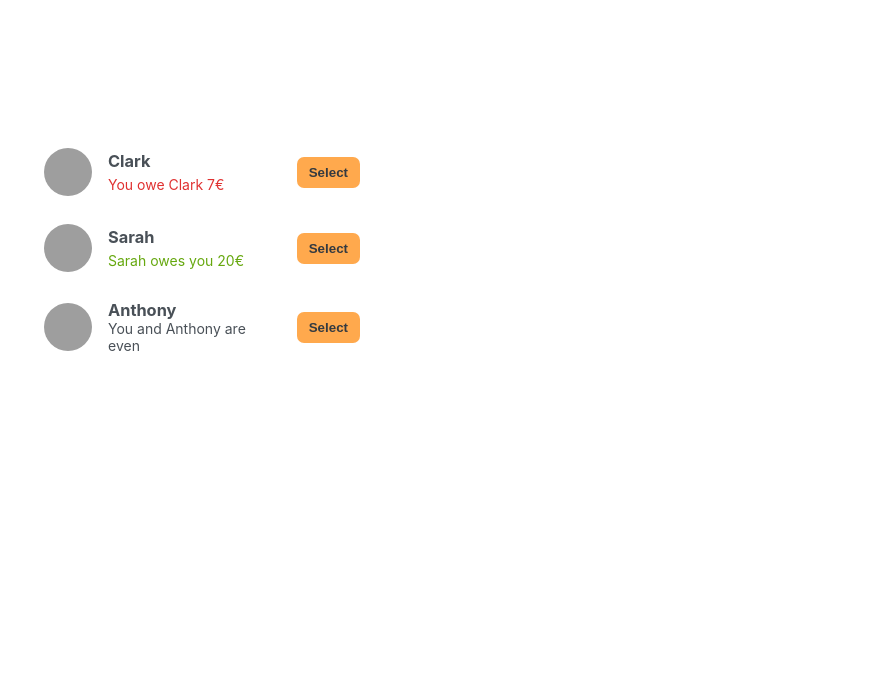
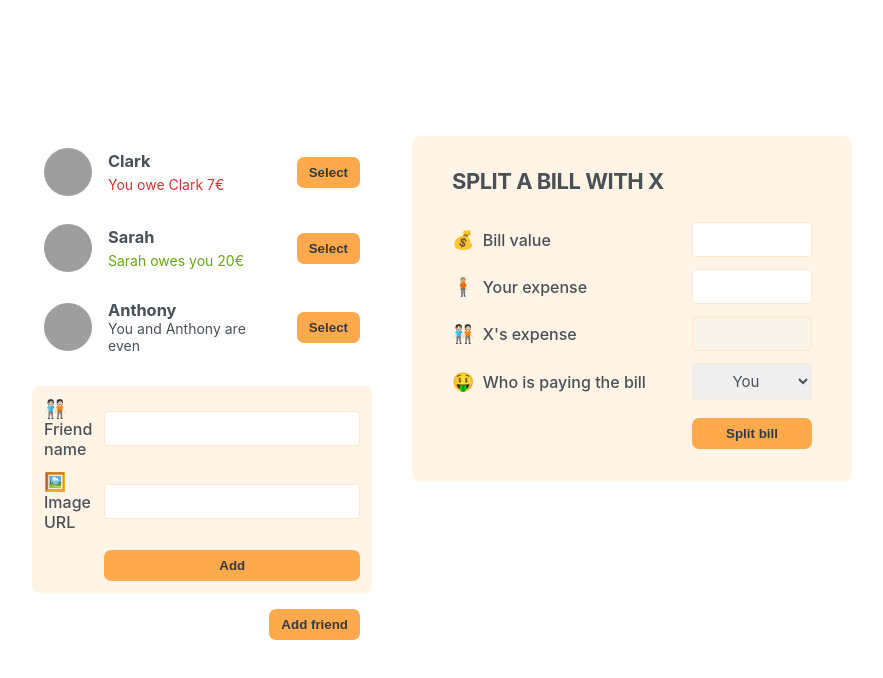
Before and after one commit to augustoqa/06-react-eat-n-split, a React (Create React App) app: page / in a window 1280 px wide. Shown: the top 678 px of the page, without its empty margins (198-1081 px from the left). Built offline with nearby package versions, Linux system fonts and the light colour scheme; grey boxes are pictures that could not be loaded.

Commit message:
Building the Static App Forms

```diff
--- a/src/App.js
+++ b/src/App.js
@@ -24,7 +24,11 @@
     <div className='app'>
       <div className='sidebar'>
         <FriendsList />
+        <FormAddFriend />
+        <Button>Add friend</Button>
       </div>
+
+      <FormSplitBill />
     </div>
   )
 }
@@ -59,7 +63,51 @@
       )}
       {friend.balance === 0 && <p>You and {friend.name} are even</p>}
 
-      <button className='button'>Select</button>
+      <Button>Select</Button>
     </li>
   )
 }
+
+function Button({ children }) {
+  return <button className='button'>{children}</button>
+}
+
+function FormAddFriend() {
+  return (
+    <form className='form-add-friend'>
+      <label>🧑🏻‍🤝‍🧑🏻 Friend name</label>
+      <input type='text' />
+
+      <label>🖼️ Image URL</label>
+      <input type='text' />
+
+      <Button>Add</Button>
+    </form>
+  )
+}
+
+function FormSplitBill() {
+  return (
+    <form className='form-split-bill'>
+      <h2>Split a bill with X</h2>
+
+      <label>💰 Bill value</label>
+      <input type='text' />
+
+      <label>🧍🏼 Your expense</label>
+      <input type='text' />
+
+      <label>🧑🏻‍🤝‍🧑🏻 X's expense</label>
+      <input type='text' disabled />
+
+      <label>🤑 Who is paying the bill</label>
+
+      <select>
+        <option value='user'>You</option>
+        <option value='frined'>X</option>
+      </select>
+
+      <Button>Split bill</Button>
+    </form>
+  )
+}
```
